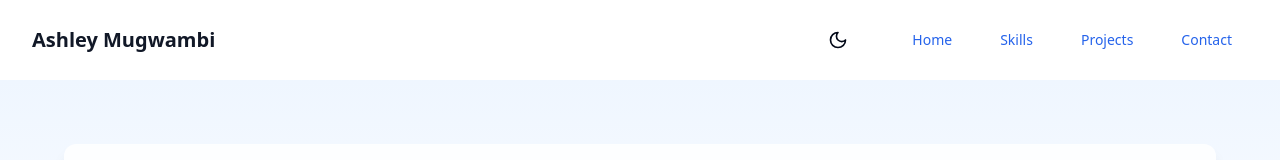
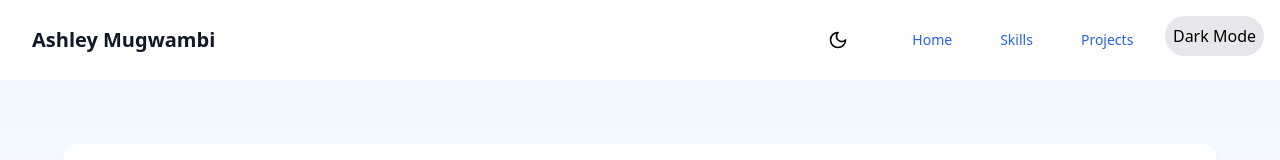
Before and after one commit to ashiemugwa1997/ashie-portfolio, a React (Vite) app: page / in a window 1280 px wide. Shown: the top 160 px of the page. Built offline with nearby package versions, Linux system fonts and the light colour scheme.

Commit message:
dark mode

```diff
--- a/src/components/home.tsx
+++ b/src/components/home.tsx
@@ -1,4 +1,4 @@
-import React, { useEffect } from "react";
+import React, { useEffect, useState } from "react";
 import Navigation from "./Navigation";
 import AboutSection from "./AboutSection";
 import ProjectsSection from "./ProjectsSection";
@@ -14,13 +14,23 @@ const Home = () => {
     restDelta: 0.001,
   });
 
+  const [darkMode, setDarkMode] = useState(false);
+
   useEffect(() => {
     // Scroll to top when component mounts
     window.scrollTo(0, 0);
   }, []);
 
+  useEffect(() => {
+    if (darkMode) {
+      document.documentElement.classList.add("dark");
+    } else {
+      document.documentElement.classList.remove("dark");
+    }
+  }, [darkMode]);
+
   return (
-    <div className="relative min-h-screen bg-white">
+    <div className={`relative min-h-screen ${darkMode ? "bg-gray-900 text-white" : "bg-white text-black"}`}>
       {/* Progress Bar */}
       <motion.div
         className="fixed top-0 left-0 right-0 h-1 bg-primary z-50"
@@ -29,6 +39,16 @@ const Home = () => {
 
       {/* Navigation */}
       <Navigation />
+
+      {/* Dark Mode Toggle */}
+      <div className="fixed top-4 right-4 z-50">
+        <button
+          onClick={() => setDarkMode(!darkMode)}
+          className="p-2 bg-gray-200 dark:bg-gray-800 rounded-full"
+        >
+          {darkMode ? "Light Mode" : "Dark Mode"}
+        </button>
+      </div>
 
       {/* Main Content */}
       <main className="pt-20">
```
